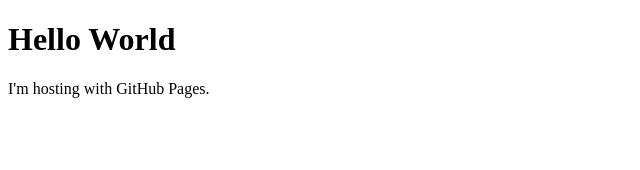
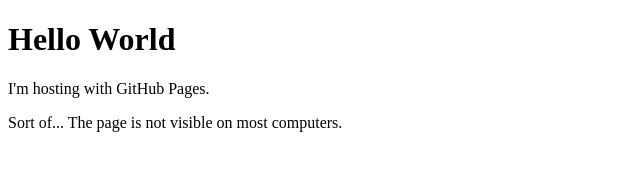
Before and after one commit to twalker-test/twalker-test.github.io, a plain HTML site: page index.html in a window 1280 px wide. Shown: the whole page, without its empty margins (0-640 px from the left). Drawn offline with Linux system fonts and the light colour scheme.

Commit message:
Update index.html

```diff
--- a/index.html
+++ b/index.html
@@ -3,5 +3,6 @@
     <body>
         <h1>Hello World</h1>
         <p>I'm hosting with GitHub Pages.</p>
+        <p>Sort of... The page is not visible on most computers.</p>
     </body>
 </html>
```
